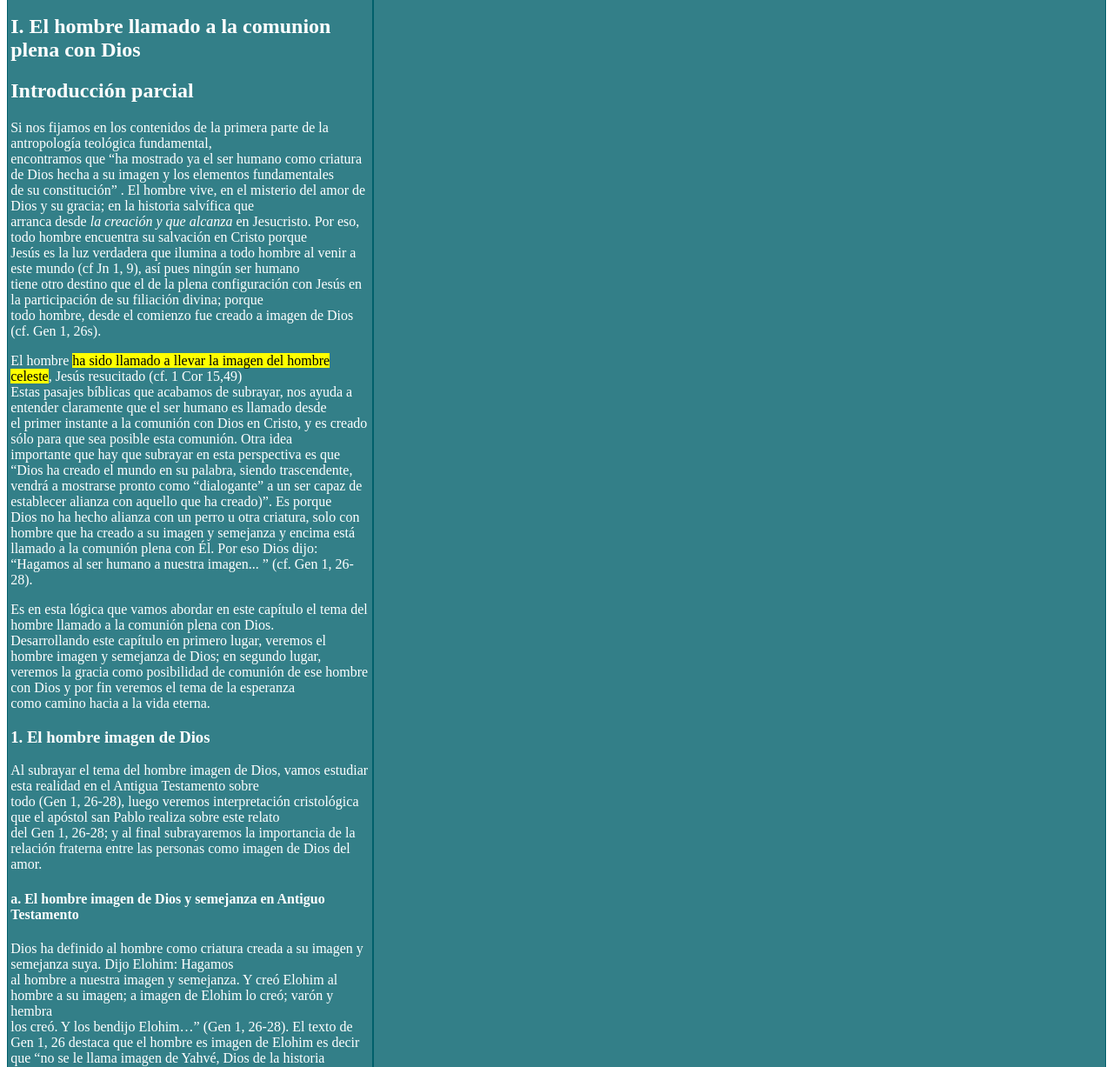
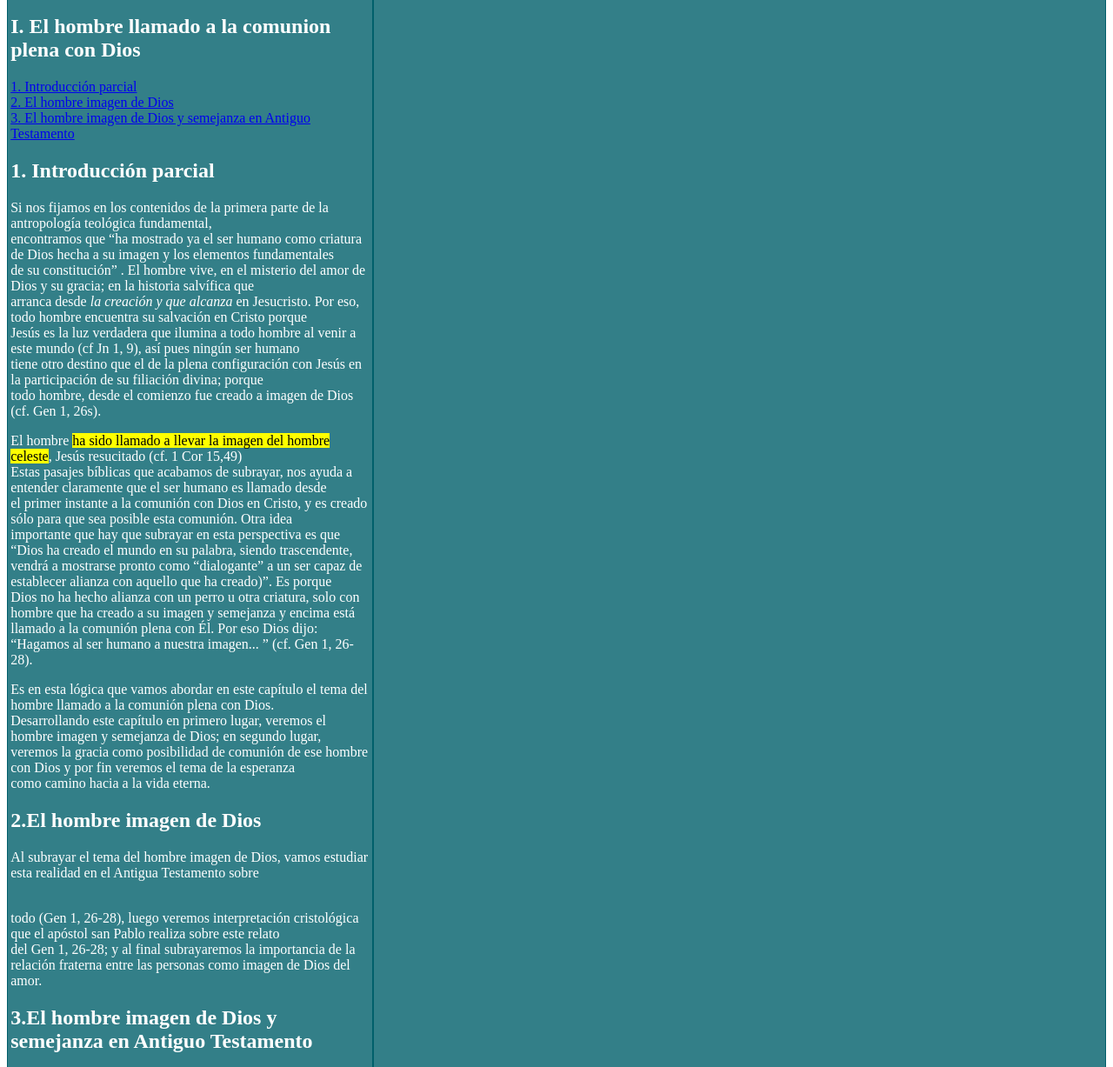
Before and after one commit to venustinho/fister-sit-challenge, a plain HTML site: page index.html in a window 1280 px wide. Shown: the part 1527-2754 px from the top of the page at 87% size. Drawn offline with Linux system fonts and the light colour scheme.

Commit message:
send email

```diff
--- a/index.html
+++ b/index.html
@@ -79,10 +79,11 @@ src="http://html5shiv.googlecode.com/svn/trunk/html5.js"></script>
                 <p><strong>Estimados Señores del Administración del trabajo La Direccte</strong>Para los huespedes
                 que quieren visitar nuestra pagina <br />
                 <a href="http://www.dirrect.com"title="site rervado a los huespedes">La Directa</a></p>
+
                 <p>Por los enteresados podrian mandarnos un email correspondiente en este adresse email <br />
-                    <a href="mailto:venuste@gmail.com">mandame un-e-mail!</a></p>
+                    <a href="mailto:venustinho01@gmail.com">mandame un-e-mail!</a></p>
                 <p>Tambien ustedes podrian descargar contenido de informacion de nuestra pagina de inscribicion
-                    <a href="testcode">Cargar informacion</a></p>
+                    <a href="testcode.html">Cargar informacion</a></p>
                 </p>
                 <p>Me dirijo a ustedes muy respetuosamente para presentar mi candidatura al puesto que están ofertando <br/>
 en su empresa. Tengo mucho interés para trabajar en La Direccte,y considero que tengo suficiente calificación para formar <br/>
@@ -96,8 +97,14 @@ en donde muestro conocimiento, será la única herramienta que nos hará sobresa
 nuestra empresa.</p>
 
 <h1>I.	El hombre llamado a la comunion plena con Dios</h1>
+                <p>
+                    <a href="#introducción-parcial">1. Introducción parcial</a><br />
+                    <a href="#el-hombre-imagen-de-dios">2. El hombre imagen de Dios</a><br />
+                    <a href="#el-hombre-imagen-de-dios-y-semejanza-en-antiguo-testamento">3. El hombre imagen de Dios y semejanza en Antiguo Testamento</a><br />
+                </p>
 
-            <h2>Introducción parcial </h2>
+            <h2 id="introducción-parcial">1. Introducción parcial</h2>
+
                 <p> Si nos fijamos en los contenidos de la primera parte de la antropología teológica fundamental,<br/>
  encontramos que “ha mostrado ya el ser humano como criatura de Dios hecha a su imagen y los elementos fundamentales<br/>
  de su constitución” . El hombre vive, en el misterio del amor de Dios y su gracia; en la historia salvífica que <br/>
@@ -117,12 +124,15 @@ nuestra empresa.</p>
  veremos la gracia como posibilidad de comunión de ese hombre con Dios y por fin veremos el tema de la esperanza<br/>
  como camino hacia a la vida eterna.</p>
 
-        <h3>1.	El hombre imagen de Dios</h3>
-                <p>Al subrayar el tema del hombre imagen de Dios, vamos estudiar  esta realidad en el Antigua Testamento sobre <br/>
+        <h2 id="el-hombre-imagen-de-dios">2.El hombre imagen de Dios</h2>
+
+                <p> Al subrayar el tema del hombre imagen de Dios, vamos estudiar  esta realidad en el Antigua Testamento sobre</p> <br/>
 todo (Gen 1, 26-28), luego veremos interpretación cristológica que el apóstol san Pablo realiza sobre este relato<br/>
 del Gen 1, 26-28; y al final subrayaremos la importancia de la relación fraterna entre las personas como imagen de Dios del amor. </p>
 
-        <h4>a. El hombre imagen de Dios y semejanza en Antiguo Testamento</h4>
+        <h2 id="el-hombre-imagen-de-dios-y-semejanza-en-antiguo-testamento">3.El hombre imagen de Dios y semejanza en Antiguo Testamento</h2>
+
+
                 <p>Dios ha definido al hombre como criatura creada a su imagen y semejanza suya. Dijo Elohim: Hagamos<br/>
 al hombre a nuestra imagen y semejanza. Y creó Elohim al hombre a su imagen; a imagen de Elohim lo creó; varón y hembra<br/>
 los creó. Y los bendijo Elohim…” (Gen 1, 26-28). El texto de Gen 1, 26 destaca que el hombre es imagen de Elohim es decir <br/>
@@ -164,6 +174,9 @@ así que en el hombre no hay una diminución ni de una perdida de la semejanza d
 del pecado. Por eso, el hombre está a la participación de la gratuita gracia que viene de su creador. ¿Qué sentido de la metáfora de la imagen de Dios en Nuevo Testamento? Para<br/>
 responder a esta pregunta, veremos en segundo punto, la interpretación cristológica de Gen 1, 26 ss.</p>
 
+<!-- Lien vers une ancre situee dans une autre page-->
+<a href="testcode.html#introducción-parcial">Introducción parcial</a><br />
+
                 </aside>
             </div>
 
```
